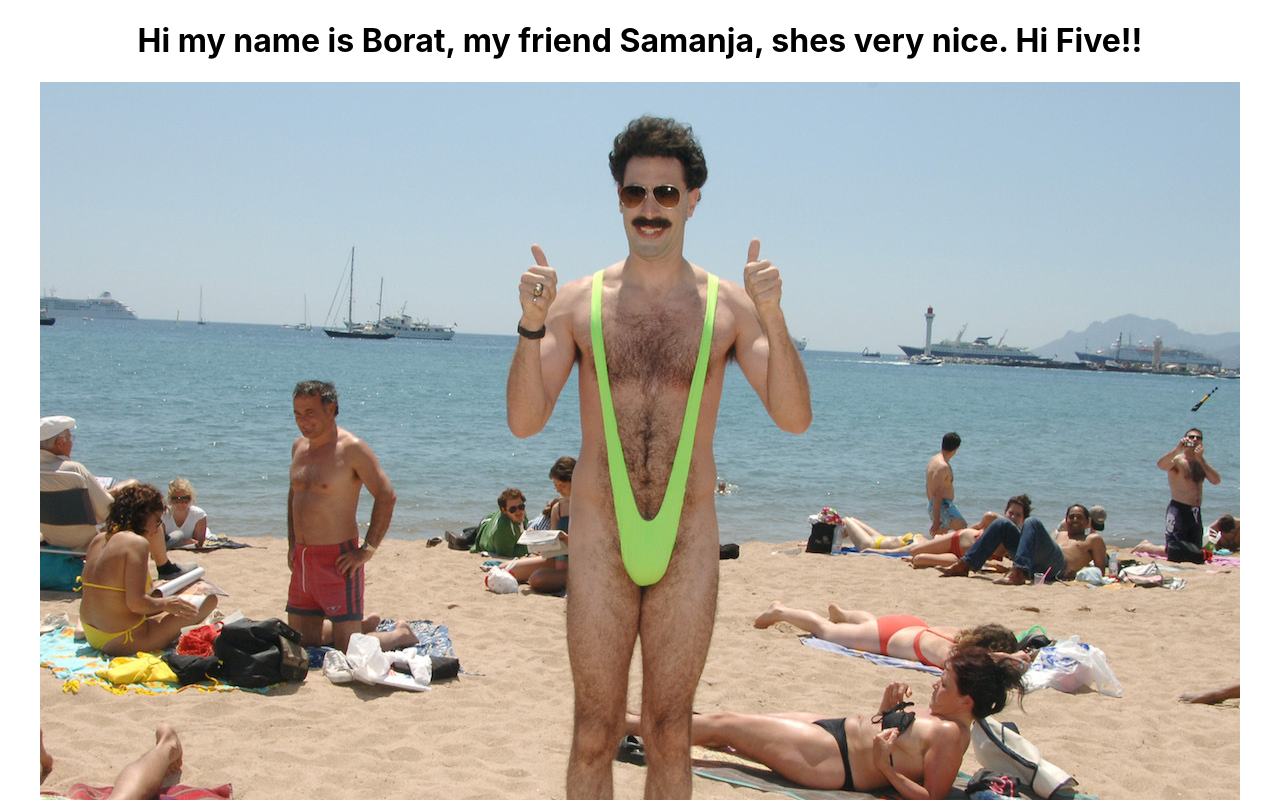
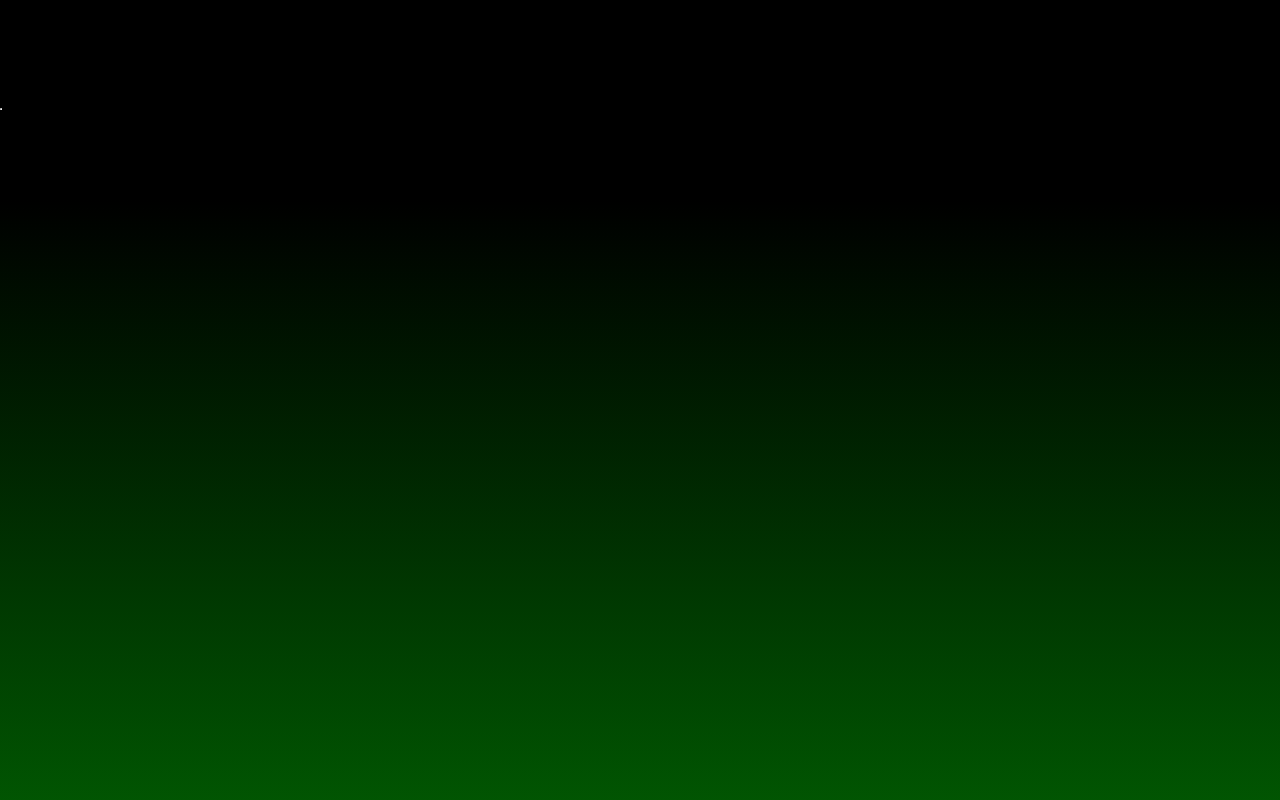
Before and after one commit to SamanjaCartagena/portfolio, a React (Create React App) app: page / in a window 1280 px wide. Shown: the top 800 px of the page. Built offline with nearby package versions, Linux system fonts and the light colour scheme.

Commit message:
remove Borat

```diff
--- a/src/App.css
+++ b/src/App.css
@@ -1,38 +1,17 @@
 .App {
   text-align: center;
+  background-image: -webkit-linear-gradient( black 20%, #017102);
+  padding:0;
+  margin:0;
+  border: 0;
+  height: 1000px;
+  width:auto;
+
 }
+.samanjaName{
+  position: absolute;
+  z-index: 1;
+  width:fill;
 
-.App-logo {
-  height: 40vmin;
-  pointer-events: none;
+  margin-top: 100px;
 }
-
-@media (prefers-reduced-motion: no-preference) {
-  .App-logo {
-    animation: App-logo-spin infinite 20s linear;
-  }
-}
-
-.App-header {
-  background-color: #282c34;
-  min-height: 100vh;
-  display: flex;
-  flex-direction: column;
-  align-items: center;
-  justify-content: center;
-  font-size: calc(10px + 2vmin);
-  color: white;
-}
-
-.App-link {
-  color: #61dafb;
-}
-
-@keyframes App-logo-spin {
-  from {
-    transform: rotate(0deg);
-  }
-  to {
-    transform: rotate(360deg);
-  }
-}
--- a/src/App.js
+++ b/src/App.js
@@ -1,14 +1,14 @@
 
 import logo from './logo.svg';
 import './App.css';
-import  './Header';
 import React,{Image} from 'react'
 
 function App() {
   return (
     <div className="App">
-      <h1>Hi my name is Borat, my friend Samanja, shes very nice. Hi Five!!<br/></h1>
-    <img src="Sacha-Baron-Cohen-as-Borat.jpg"/>
+      <div className="samanjaName">
+      <hr/>
+      </div>
 
     </div>
   );
```
